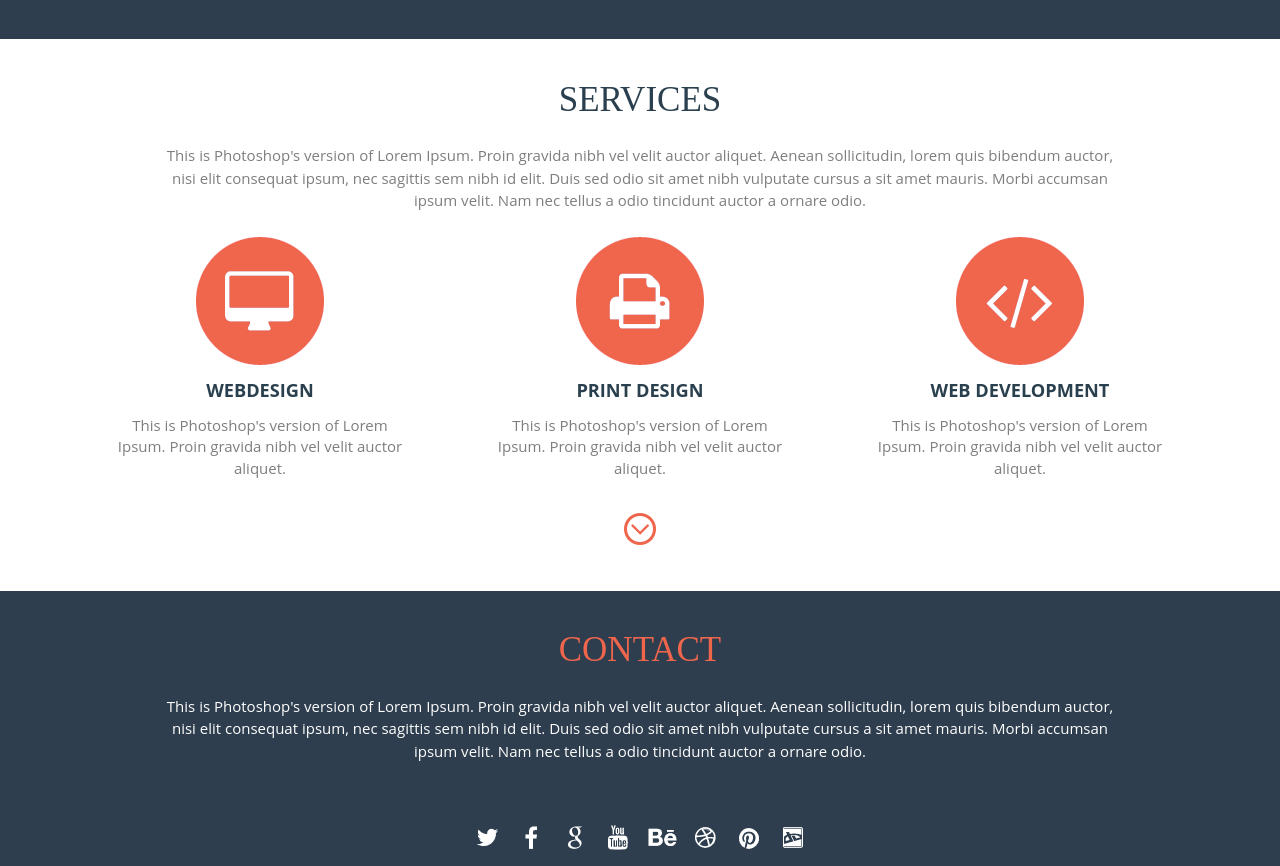
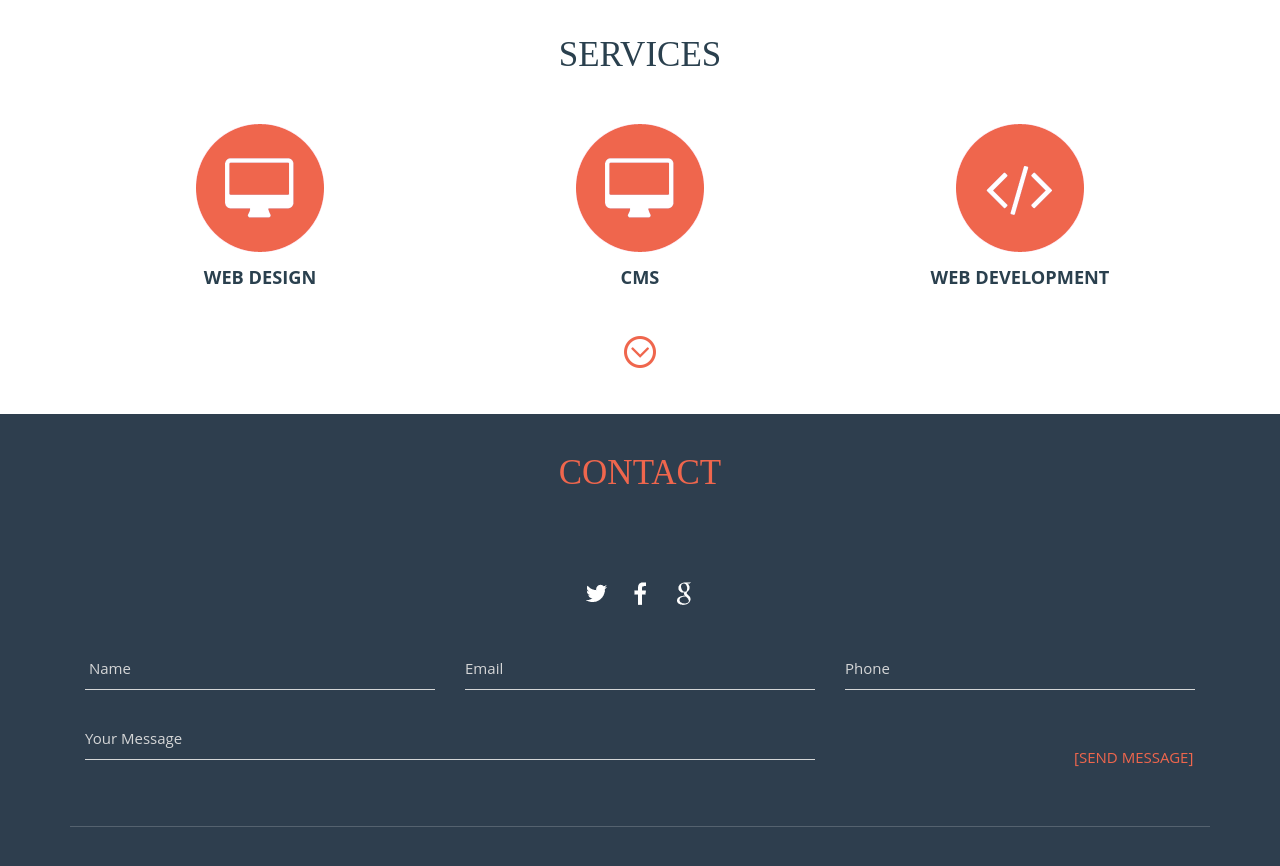
Before and after one commit to priyanil1811/portfolio, a plain HTML site: page index.html in a window 1280 px wide. Shown: the part 1934-2800 px from the top of the page. Drawn offline with Linux system fonts and the light colour scheme.

Commit message:
design change

```diff
--- a/index.html
+++ b/index.html
@@ -30,7 +30,7 @@ Smartphone Compatible web template, free webdesigns for Nokia, Samsung, LG, Sony
       <div class="container">
          <div class="header-top">
       		 <div class="logo">
-				<a href="index.html"><img src="images/logo.png" alt=""/></a>
+				<a href="index.html"><img src="images/my-logo.png" width="5%" alt=""/></a>
 			 </div>
 		   <div class="top-menu">
 		   	<span class="menu"> </span>
@@ -74,7 +74,7 @@ Smartphone Compatible web template, free webdesigns for Nokia, Samsung, LG, Sony
 				   		 		</div>
 				   		  </div>
 				   </article>
-				   <article style="position: absolute; width: 100%; opacity: 0;">
+				   <!-- <article style="position: absolute; width: 100%; opacity: 0;">
 				   	  	<div class="banner-wrap">
 				   	       <div class="banner_center">
 				   		 		<h1>Lorem Ipsum ,</h1>
@@ -82,7 +82,7 @@ Smartphone Compatible web template, free webdesigns for Nokia, Samsung, LG, Sony
 				   		 		<h2>reproduced below</h2>
 				   		 		</div>
 				   		 </div>
-					 </article>
+					 </article> -->
 				 </div>
 
             </div>
@@ -236,7 +236,7 @@ Smartphone Compatible web template, free webdesigns for Nokia, Samsung, LG, Sony
 	<div class="works-section" id="work" id="work">
 	   <div class="works-header">
 			<h3>works</h3>
-				<p>This is Photoshop's version  of Lorem Ipsum. Proin gravida nibh vel velit auctor aliquet. Aenean sollicitudin, lorem quis bibendum auctor, nisi elit consequat ipsum, nec sagittis sem nibh id elit. Duis sed odio sit amet nibh vulputate cursus a sit amet mauris. Morbi accumsan ipsum velit. Nam nec tellus a odio tincidunt auctor a ornare odio. </p>
+				<p>The following is the list of some of the projects I have completed successfully.</p>
 		</div>
 		<div class="portfolio-section-bottom-row" id="portfolio">
 			<div class="container">
@@ -404,25 +404,25 @@ Smartphone Compatible web template, free webdesigns for Nokia, Samsung, LG, Sony
 			<div class="container">
 			<div class="services-header">
 				<h3>services</h3>
-					<p>This is Photoshop's version  of Lorem Ipsum. Proin gravida nibh vel velit auctor aliquet. Aenean sollicitudin, lorem quis bibendum auctor, nisi elit consequat ipsum, nec sagittis sem nibh id elit. Duis sed odio sit amet nibh vulputate cursus a sit amet mauris. Morbi accumsan ipsum velit. Nam nec tellus a odio tincidunt auctor a ornare odio. </p>
+					<p></p>
 			</div>
 
 			<div class="services-sectiongrids">
 				<div class="col-md-4 services-grid">
 					<img src="images/img1.png" alt=""/>
-					<h4>webdesign</h4>
-					<p>This is Photoshop's version  of Lorem Ipsum. Proin gravida nibh vel velit auctor aliquet.</p>
+					<h4>web design</h4>
+					<p></p>
 				</div>
 
 				<div class="col-md-4 services-grid">
-					<img src="images/img2.png" alt=""/>
-					<h4>print design</h4>
-					<p>This is Photoshop's version  of Lorem Ipsum. Proin gravida nibh vel velit auctor aliquet.</p>
+					<img src="images/img1.png" alt=""/>
+					<h4>CMS</h4>
+					<p></p>
 				</div>
 				<div class="col-md-4 services-grid">
 					<img src="images/img3.png" alt=""/>
 					<h4>web development</h4>
-					<p>This is Photoshop's version  of Lorem Ipsum. Proin gravida nibh vel velit auctor aliquet.</p>
+					<p></p>
 				</div>
 				<div class="clearfix"></div>
 				<div class="arrow1">
@@ -437,17 +437,17 @@ Smartphone Compatible web template, free webdesigns for Nokia, Samsung, LG, Sony
 			<div class="container">
 			<div class="contact-header">
 				<h3> contact</h3>
-					<p>This is Photoshop's version  of Lorem Ipsum. Proin gravida nibh vel velit auctor aliquet. Aenean sollicitudin, lorem quis bibendum auctor, nisi elit consequat ipsum, nec sagittis sem nibh id elit. Duis sed odio sit amet nibh vulputate cursus a sit amet mauris. Morbi accumsan ipsum velit. Nam nec tellus a odio tincidunt auctor a ornare odio. </p>
+					<p></p>
 			</div>
 			<div class="social-icon">
 				<a href="#"><i class="icon1"></i></a>
 				<a href="#"><i class="icon2"></i></a>
 				<a href="#"><i class="icon3"></i></a>
-				<a href="#"><i class="icon4"></i></a>
+				<!-- <a href="#"><i class="icon4"></i></a>
 				<a href="#"><i class="icon5"></i></a>
 				<a href="#"><i class="icon6"></i></a>
 				<a href="#"><i class="icon7"></i></a>
-				<a href="#"><i class="icon8"></i></a>
+				<a href="#"><i class="icon8"></i></a> -->
 			</div>
 			<div class="contact">
 				<form>
@@ -471,7 +471,7 @@ Smartphone Compatible web template, free webdesigns for Nokia, Samsung, LG, Sony
 			</div>
 			<div class="footer-bottom">
 
-					<p>&copy; 2015 Onepage . All rights  Reserved | Template by<a href="http://templatestock.com" target="target_blank">Template Stock</a></p>
+					<p>&copy; 2021 Priyanka Patel . All rights  Reserved</p>
 
 					</div>
 					<script type="text/javascript">
```
